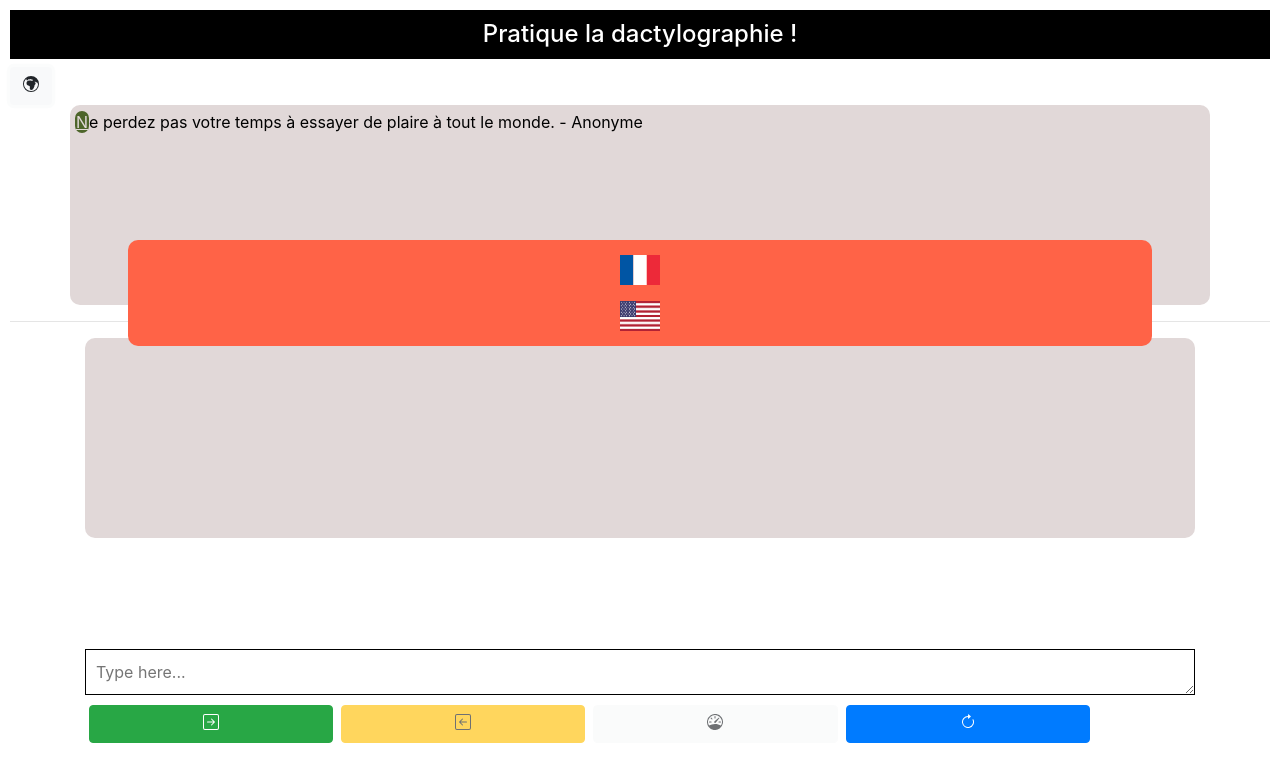
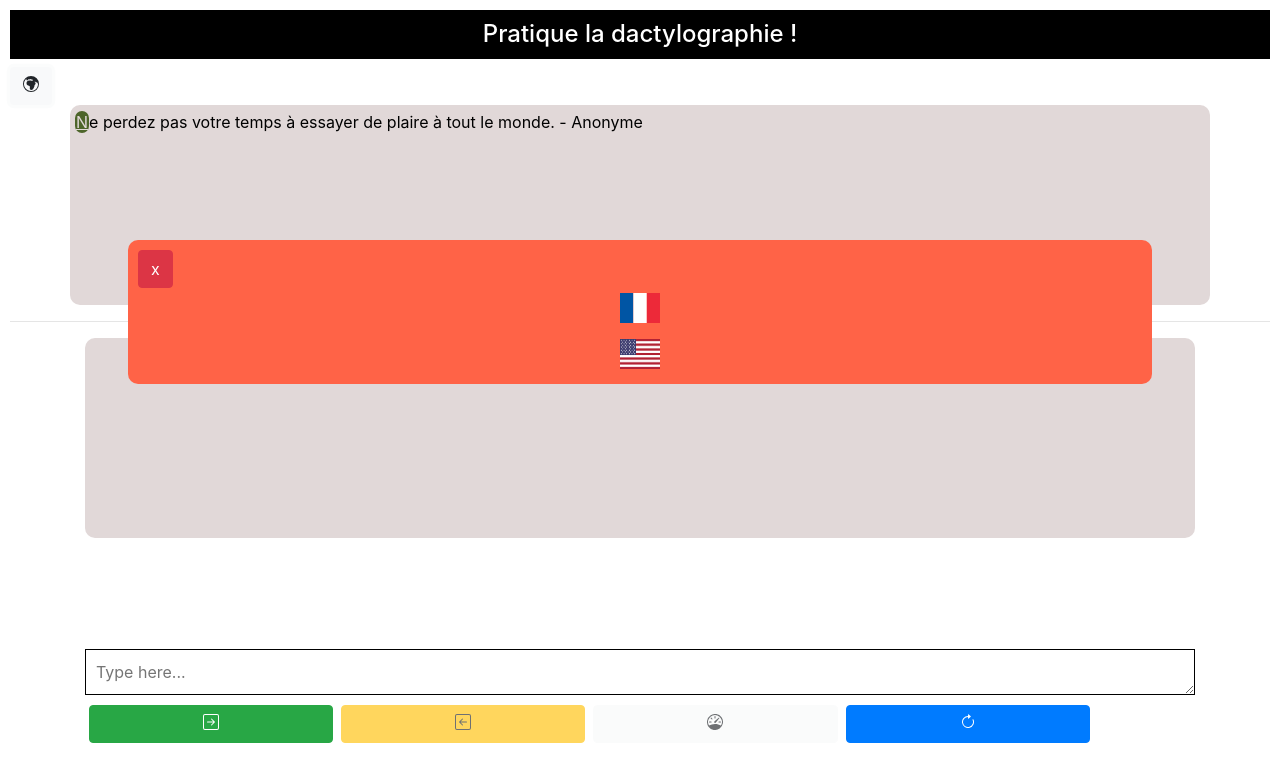
Before and after one commit to YALNEZAMI/dactylo, an Angular app: page / in a window 1280 px wide. Both pictures are taken after a click on the button 31 px from the left and 85 px from the top of the page. Shown: the top 782 px of the page. Built offline with nearby package versions, Linux system fonts and the light colour scheme.

Commit message:
same language selected=no effect, cancel language change button

```diff
--- a/src/app/app.component.html
+++ b/src/app/app.component.html
@@ -16,6 +16,9 @@
     </svg>
   </button>
   <div class="fixed" id="languages">
+    <div>
+      <button (click)="displayLangages()" class="btn btn-danger">x</button>
+    </div>
     <div class="text-center" id="fr" (click)="changeLanguage('fr')">
       <svg
         xmlns="http://www.w3.org/2000/svg"
--- a/src/app/app.component.ts
+++ b/src/app/app.component.ts
@@ -11,6 +11,7 @@ import { FormsModule } from '@angular/forms';
   styleUrls: ['./app.component.css'],
 })
 export class AppComponent {
+  currentLanguage: string = 'fr';
   usaFlag = usaFlag;
   nbrErrors: number = 0; //number of errors
   textArea: string = ''; //text from textarea
@@ -199,6 +200,12 @@ export class AppComponent {
     }
   }
   changeLanguage(lang: string) {
+    this.displayLangages();
+
+    if (lang == this.currentLanguage) {
+      return;
+    }
+    this.currentLanguage = lang;
     switch (lang) {
       case 'fr':
         this.textes = this.shuffleArray(TEXTS_FR); //set textes
@@ -220,7 +227,6 @@ export class AppComponent {
       default:
         break;
     }
-    this.displayLangages();
     this.restart();
   }
 }
```
